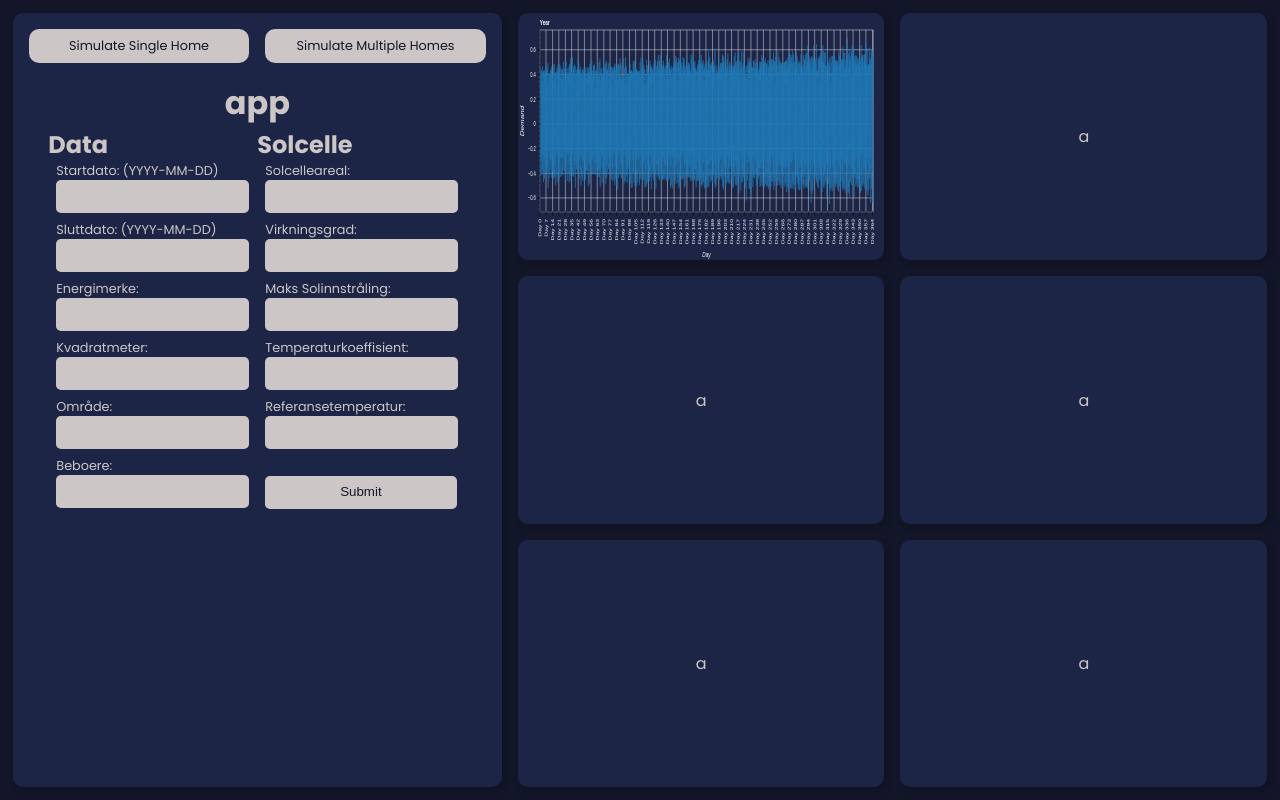
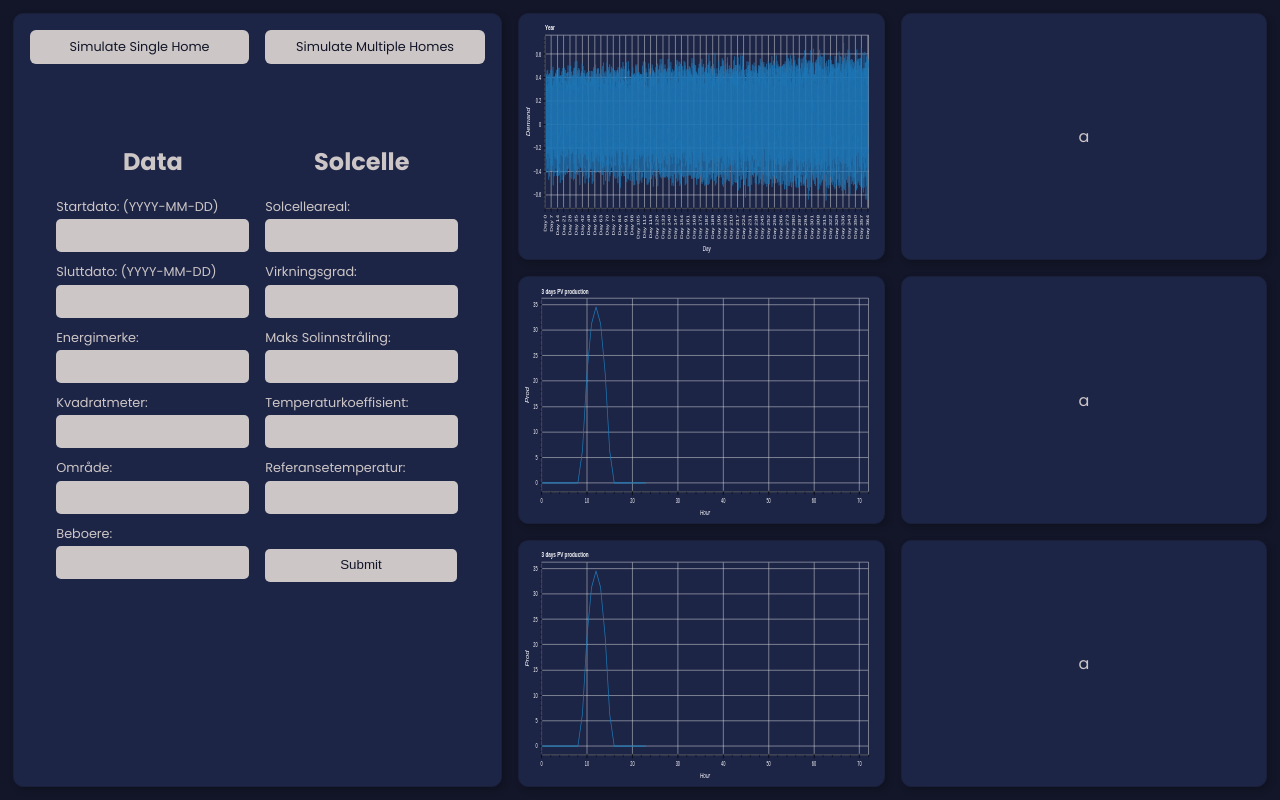
Before and after one commit to aninstan/StartCODE, a Flask app: page / in a window 1280 px wide. Run offline with Flask 3, Linux system fonts and the light colour scheme.

Commit message:
final commits

```diff
--- a/app.py
+++ b/app.py
@@ -26,7 +26,5 @@ def process_form():
    ref_temp = request.form.get('Referansetemperatur')
 
 
-   return None
-
 if __name__ == '__main__':
    app.run(debug=True)
--- a/static/style.css
+++ b/static/style.css
@@ -5,6 +5,7 @@
     --text-color: #cdc6c6;
     --bg-color: #1d2547;
     --blue: #3992ff;
+    --blue-two: #1a203a;
 }
 
 * {
@@ -49,11 +50,18 @@ body {
     height: 100%;
     width: 40%;
     filter: drop-shadow(3px 3px 3px rgba(0, 0, 0, 0.2));
+    border: var(--blue-two) 1px solid;
+}
+
+form > div {
+    display: flex;
+    flex-direction: column;
 }
 
 #plot-stack > .container {
     width: 100%;
     height: 100%;
+    padding: 0.3rem;
 }
 
 input {
@@ -71,13 +79,14 @@ input {
 
 label {
     font-size: 0.8rem;
-    margin: 0.5rem;
+    margin: 0.2rem 0.5rem;
 }
 
 form {
     display: flex;
     flex-direction: row;
     height: 100%;
+    margin-top: 3rem;
 }
 
 #submit {
@@ -98,6 +107,12 @@ form {
     border-radius: 10px;
 }
 
+h2 {
+    font-size: 1.5rem;
+    margin: 1rem;
+    text-align: center;
+}
+
 nav{
     display: flex;
     flex-direction: row;
@@ -114,7 +129,7 @@ nav{
 nav div {
     gap: 1rem;
     padding: 0.5rem 1rem;
-    border-radius: 10px;
+    border-radius: 6px;
     background-color: var(--text-color);
     color: var(--backdrop-color);
     font-size: 0.8rem;
--- a/templates/index.html
+++ b/templates/index.html
@@ -11,7 +11,6 @@
                 <div>Simulate Single Home</div>
                 <div>Simulate Multiple Homes</div>
             </nav>
-            <h1>app</h1>
             <form action="/process_form" method="POST">
                 <div>
                     <h2>Data</h2>
@@ -40,15 +39,15 @@
                 <div>
                     <h2>Solcelle</h2>
                     <label for="Solcelleareal">Solcelleareal:</label>
-                    <input name="Solcelleareal">
+                    <input type="number" name="Solcelleareal">
                     <label for="Virkningsgrad">Virkningsgrad:</label>
-                    <input name="Virkningsgrad">
+                    <input type="number" name="Virkningsgrad">
                     <label for="Maks Solinnstråling">Maks Solinnstråling:</label>
-                    <input name="Maks Solinnstråling">
+                    <input type="number" name="Maks Solinnstråling">
                     <label for="Temperaturkoeffisient">Temperaturkoeffisient:</label>
-                    <input name="Temperaturkoeffisient">
+                    <input type="number" name="Temperaturkoeffisient">
                     <label for="Referansetemperatur">Referansetemperatur:</label>
-                    <input name="Referansetemperatur">
+                    <input type="number" name="Referansetemperatur">
                     <input type="submit" id="submit">
                 </div>
 
@@ -59,8 +58,8 @@
 
         <div id="plot-stack">
             <div class="container" id="1"><img src="/static/plot.svg" alt=""></div>
-            <div class="container" id="2">a</div>
-            <div class="container" id="3">a</div>
+            <div class="container" id="2"><img src="/static/Pvplot.svg" alt=""></div>
+            <div class="container" id="3"><img src="/static/Spotplot.svg" alt=""></div>
         </div>
 
         <div id="plot-stack">
```
Also changed, not shown: main.py (+42 -4 lines), static/Pvplot.svg (added), static/Spotplot.svg (added).
